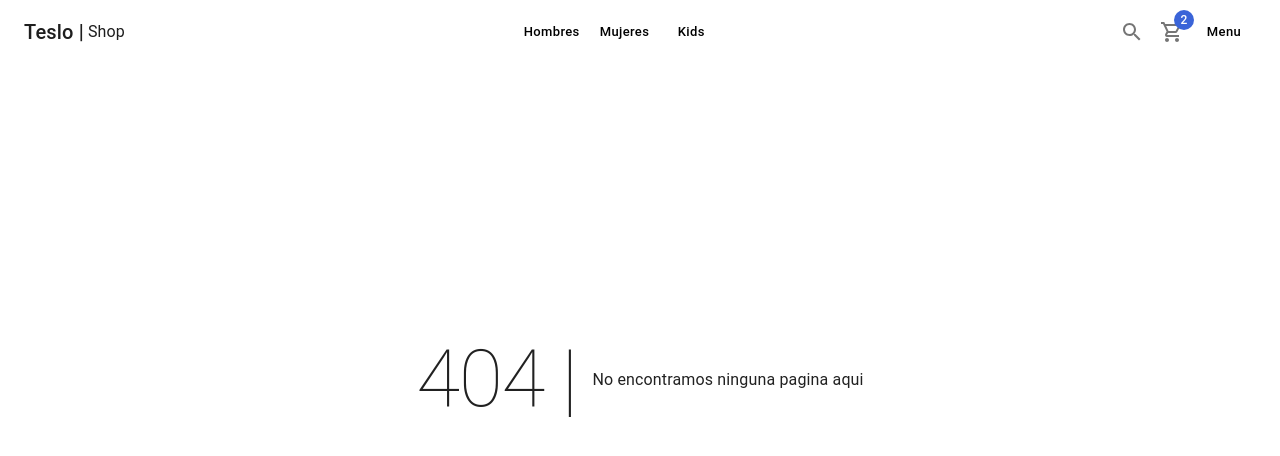
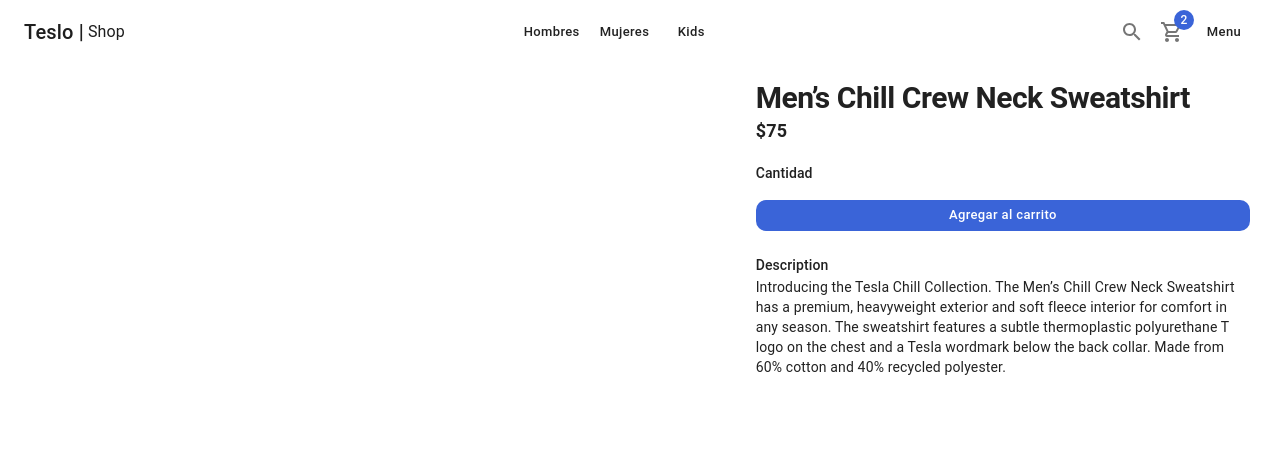
Before and after one commit to jeronimogarcia/Teslo-shop, a Next.js app: page /product/slug in a window 1280 px wide. Before the commit this address had no page. Shown: the top 456 px of the page. Built offline with nearby package versions, Linux system fonts and the light colour scheme.

Commit message:
Product Page. Some Styling

```diff
--- a/components/products/ProductCard.tsx
+++ b/components/products/ProductCard.tsx
@@ -1,10 +1,12 @@
 import { FC, useMemo, useState } from "react";
+import NextLink from "next/link";
 import {
   Box,
   Card,
   CardActionArea,
   CardMedia,
   Grid,
+  Link,
   Typography,
 } from "@mui/material";
 import { IProduct } from "../../interfaces";
@@ -31,6 +33,8 @@ export const ProductCard: FC<Props> = ({ product }) => {
       onMouseLeave={() => setIsHovered(false)}
     >
       <Card>
+        <NextLink href="/product/slug" passHref legacyBehavior prefetch={false}>
+          <Link>
             <CardActionArea>
               <CardMedia
                 className="fadeIn"
@@ -39,6 +43,8 @@ export const ProductCard: FC<Props> = ({ product }) => {
                 alt={product.title}
               />
             </CardActionArea>
+          </Link>
+        </NextLink>
       </Card>
 
       <Box sx={{ mt: 1 }} className="fadeIn">
--- /dev/null
+++ b/pages/product/slug.tsx
@@ -0,0 +1,41 @@
+import { Box, Button, Chip, Grid, Typography } from "@mui/material";
+import React from "react";
+import { ShopLayout } from "../../components/layouts";
+import { initialData } from "../../database/products";
+
+const product = initialData.products[0];
+
+const ProductPage = () => {
+  return (
+    <ShopLayout title={product.title} pageDescription={product.description}>
+      <Grid container spacing={3}>
+        <Grid item xs={12} sm={7}></Grid>
+
+        <Grid item xs={12} sm={5}>
+          <Box display="flex" flexDirection="column">
+            <Typography variant="h1" component="h1">
+              {product.title}
+            </Typography>
+            <Typography variant="subtitle1" component="h2">
+              ${product.price}
+            </Typography>
+            <Box sx={{my:2}}>
+              <Typography variant="subtitle2">Cantidad</Typography>
+            </Box>
+
+            <Button color='secondary' className="circular-btn">Agregar al carrito</Button>
+
+            {/* <Chip label='No hay disponibles' color="error" variant="outlined"></Chip> */}
+
+            <Box sx={{mt:3}}>
+              <Typography variant="subtitle2">Description</Typography>
+              <Typography variant="body2">{product.description}</Typography>
+            </Box>
+          </Box>
+        </Grid>
+      </Grid>
+    </ShopLayout>
+  );
+};
+
+export default ProductPage;
--- a/themes/light-theme.ts
+++ b/themes/light-theme.ts
@@ -10,6 +10,9 @@ export const lightTheme = createTheme({
     },
     secondary: {
       main: '#3A64D8'
+    },
+    info: {
+      main: '#fff'
     }
   },
   components: {
@@ -54,11 +57,10 @@ export const lightTheme = createTheme({
         variant: 'contained',
         size: 'small',
         disableElevation: true,
+        color: 'info'
       },
       styleOverrides: {
         root: {
-          backgroundColor: 'white',
-          color: 'black',
           textTransform: 'none',
           boxShadow: 'none',
           borderRadius: 10,
```
Lines whose indentation alone changed are shown as unchanged.
